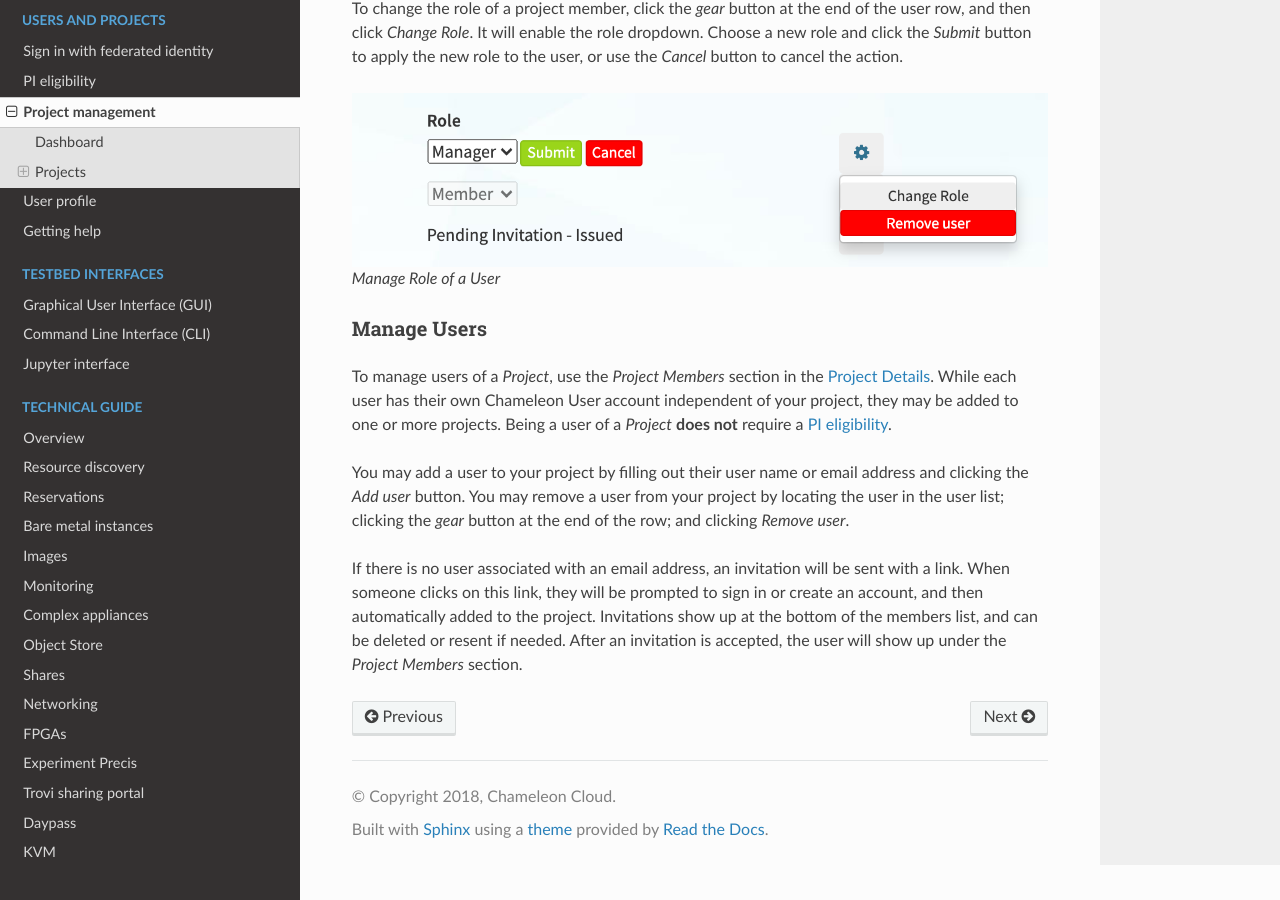
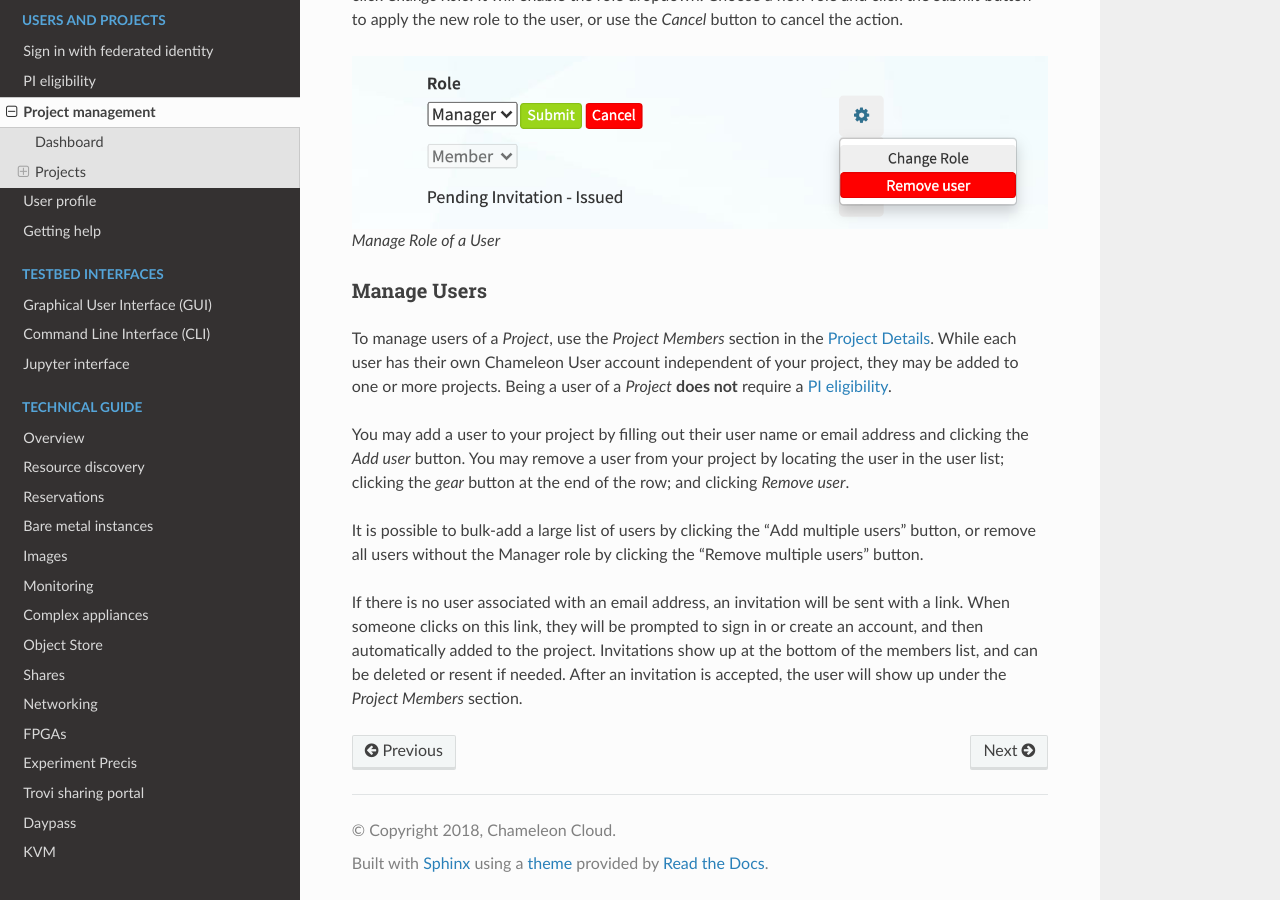
Before and after one commit to ChameleonCloud/docs, a Sphinx documentation site: the page built from source/user/project.rst, in a window 1280 px wide and 900 px high, scrolled down 4917 px. Built offline with Sphinx 7.4.7 and the Read the Docs theme 2.0.0, drawn with Linux system fonts in a browser that asks for light colours.

Commit message:
Add note about bulk-add and bulk remove buttons (#93)
Also update the screenshot to show these buttons

```diff
--- a/source/user/project.rst
+++ b/source/user/project.rst
@@ -200,6 +200,10 @@ address and clicking the *Add user* button. You may remove a user from your
 project by locating the user in the user list; clicking the *gear* button
 at the end of the row; and clicking *Remove user*.
 
+It is possible to bulk-add a large list of users by clicking the "Add multiple users"
+button, or remove all users without the Manager role by clicking the "Remove multiple users"
+button.
+
 If there is no user associated with an email address, an invitation will be sent
 with a link. When someone clicks on this link, they will be prompted to sign in
 or create an account, and then automatically added to the project. Invitations
```
Also changed, not shown: source/user/project/projectdetails.png.
